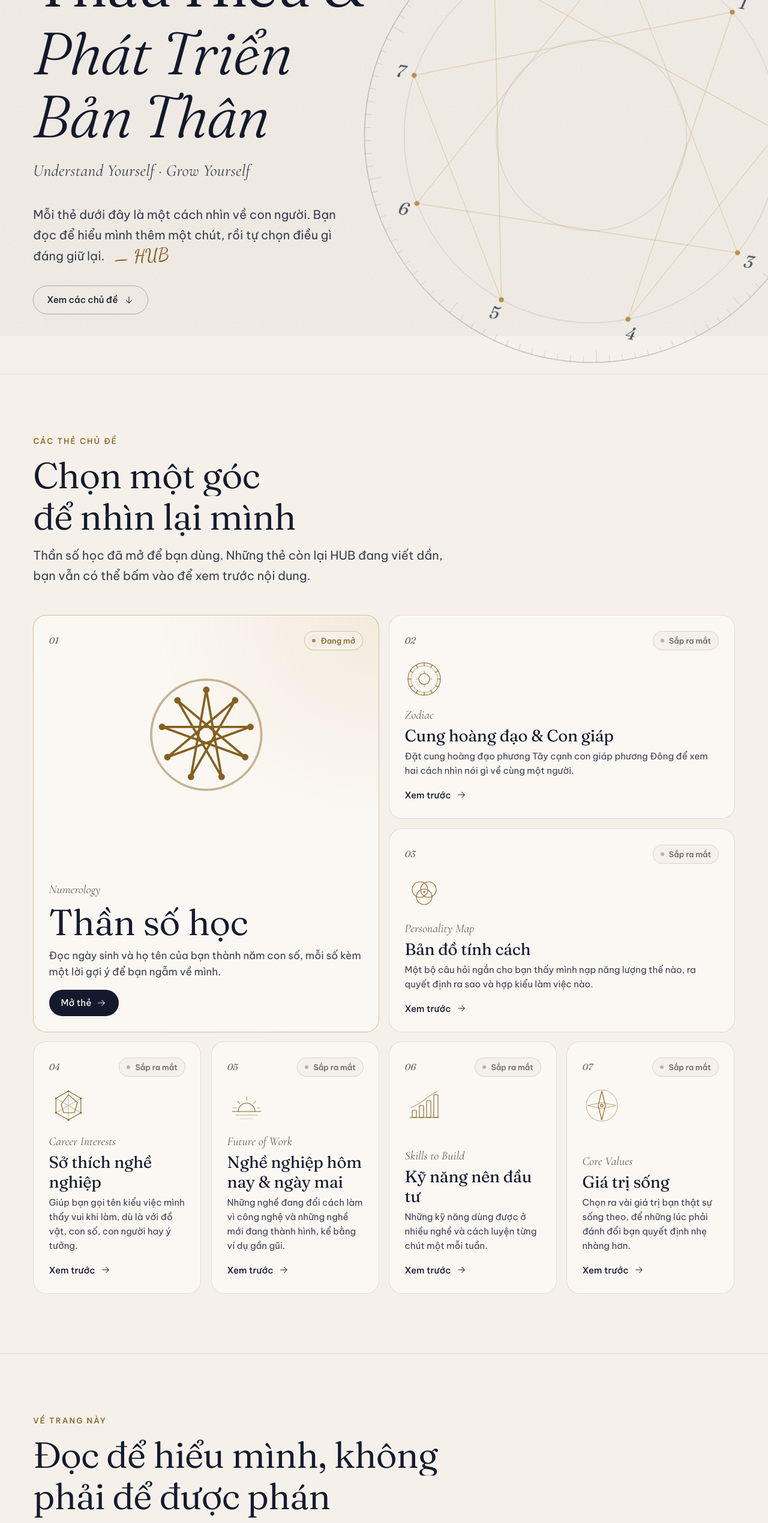
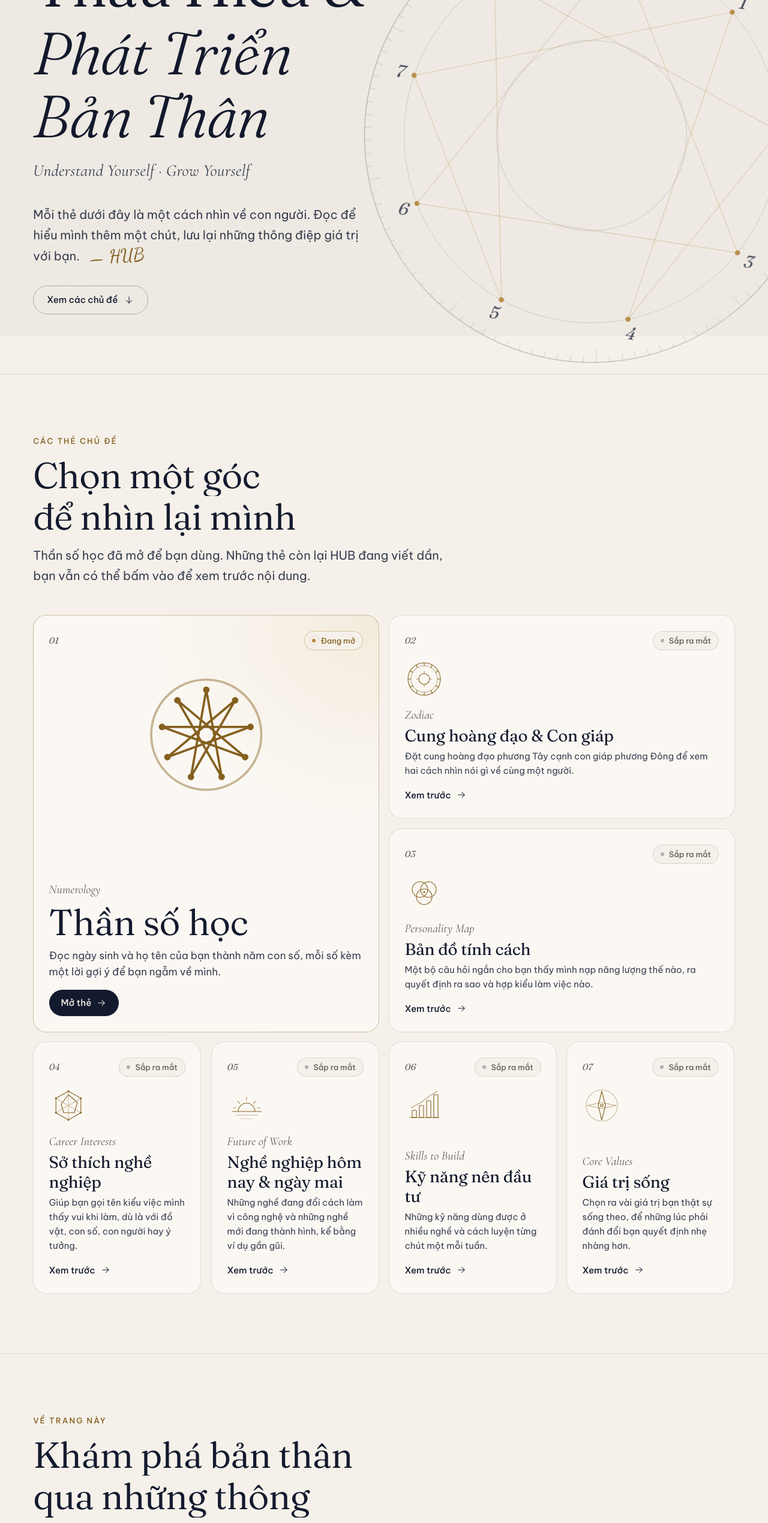
Before and after one commit to HuyBao2206/whoareyou, a website with bundled scripts: page index.html in a window 1280 px wide. Shown: the part 240-2779 px from the top of the page at 60% size. Built offline with nearby package versions, Linux system fonts and the light colour scheme.

Commit message:
Update index.html

```diff
--- a/index.html
+++ b/index.html
@@ -96,7 +96,7 @@
           <h1 class="hero__title" id="hero-title"><span class="line"><span class="line__in">Thấu Hiểu &amp;</span></span> <span class="line"><span class="line__in">Phát Triển Bản Thân</span></span></h1>
           <p class="hero__en" lang="en" data-site="nameEn" data-hero-in>Understand Yourself · Grow Yourself</p>
           <p class="hero__intro" data-hero-in>
-            Mỗi thẻ dưới đây là một cách nhìn về con người. Bạn đọc để hiểu mình thêm một chút, rồi tự chọn điều gì đáng giữ lại.
+            Mỗi thẻ dưới đây là một cách nhìn về con người. Đọc để hiểu mình thêm một chút, lưu lại những thông điệp giá trị với bạn.
             <span class="signature">— HUB</span>
           </p>
           <a class="hero__scroll" href="#chu-de" data-hero-in>
@@ -121,13 +121,13 @@
         <div class="wrap">
           <div class="section-head" data-reveal>
             <p class="eyebrow">Về trang này</p>
-            <h2 class="section-title" id="about-title" data-split>Đọc để hiểu mình, không phải để được phán</h2>
+            <h2 class="section-title" id="about-title" data-split>Khám phá bản thân qua những thông điệp từ vũ trụ :)))). </h2>
           </div>
           <div class="about__grid">
             <article class="about__item" data-reveal>
               <span class="about__no" aria-hidden="true">i.</span>
               <h3>Trang này giúp gì cho bạn</h3>
-              <p>Trang này gom những cách nhìn quen thuộc về con người vào một chỗ và viết lại bằng lời dễ hiểu. Mỗi thẻ cho bạn vài gợi ý để tự soi lại cách mình làm việc, cách mình thương người khác và cách mình ra quyết định. Bạn không cần đăng ký hay cài thêm gì cả.</p>
+              <p>Trang này tổng hợp những cách nhìn quen thuộc về con người vào một chỗ và viết lại bằng lời dễ hiểu. Mỗi thẻ cho bạn vài gợi ý để tự soi lại cách mình làm việc, cách mình thương người khác và cách mình ra quyết định. Bạn không cần đăng ký hay cài thêm gì cả.</p>
             </article>
             <article class="about__item" data-reveal>
               <span class="about__no" aria-hidden="true">ii.</span>
```
